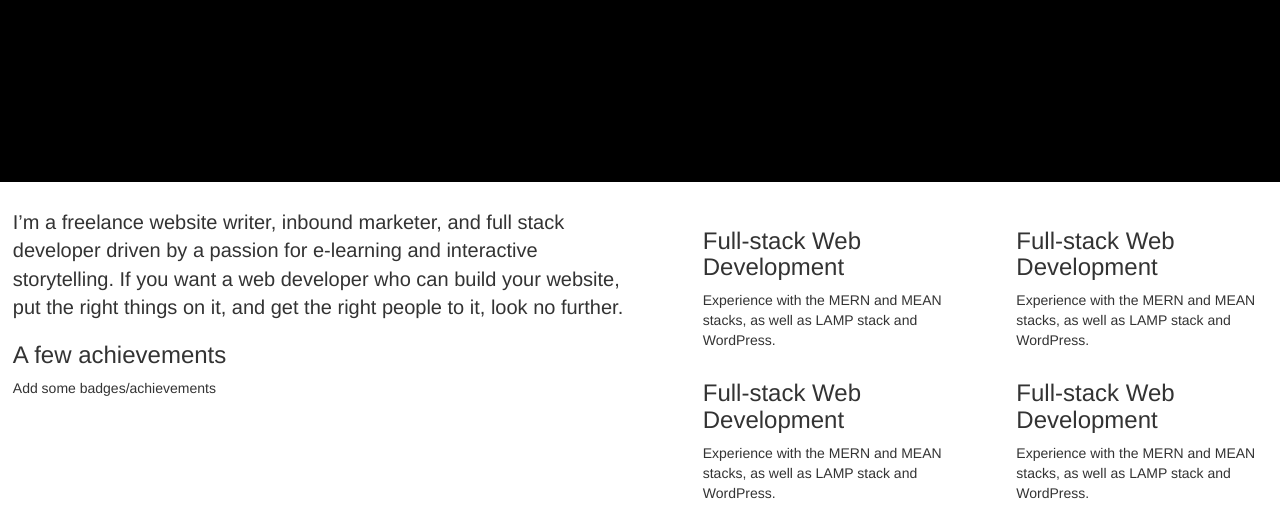
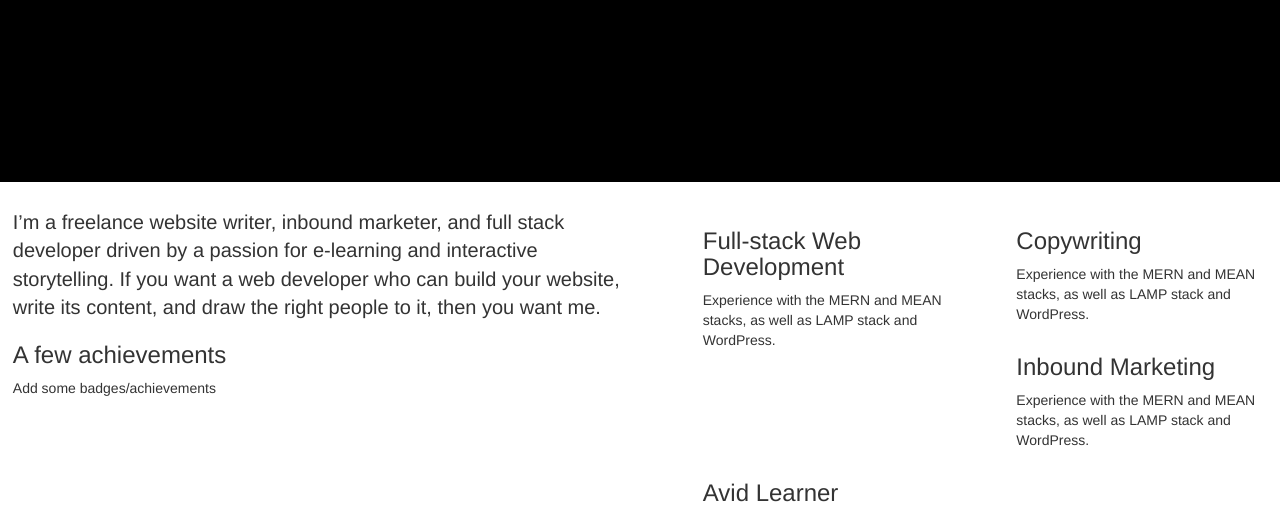
Before and after one commit to Saluki-scribe/my-portfolio, a plain HTML site: page index.html in a window 1280 px wide. Shown: the part 268-782 px from the top of the page. Drawn offline with nearby package versions, Linux system fonts and the light colour scheme.

Commit message:
Updated copy in section 2 div

```diff
--- a/index.html
+++ b/index.html
@@ -26,7 +26,7 @@
     <div id="section-2">
 
         <div class="left-col">
-            <p style="font-size: 20px">I’m a freelance website writer, inbound marketer, and full stack developer driven by a passion for e-learning and interactive storytelling. If you want a web developer who can build your website, put the right things on it, and get the right people to it, look no further.</p>
+            <p style="font-size: 20px">I’m a freelance website writer, inbound marketer, and full stack developer driven by a passion for e-learning and interactive storytelling. If you want a web developer who can build your website, write its content, and draw the right people to it, then you want me.</p>
             <h3>A few achievements</h3>
             <p>Add some badges/achievements</p>
 
@@ -38,15 +38,15 @@
                 <p>Experience with the MERN and MEAN stacks, as well as LAMP stack and WordPress.</p>
             </div>
             <div class="skills">
-                <h3>Full-stack Web Development</h3>
+                <h3>Copywriting</h3>
                 <p>Experience with the MERN and MEAN stacks, as well as LAMP stack and WordPress.</p>
             </div>
             <div class="skills">
-                <h3>Full-stack Web Development</h3>
+                <h3>Inbound Marketing</h3>
                 <p>Experience with the MERN and MEAN stacks, as well as LAMP stack and WordPress.</p>
             </div>
             <div class="skills">
-                <h3>Full-stack Web Development</h3>
+                <h3>Avid Learner</h3>
                 <p>Experience with the MERN and MEAN stacks, as well as LAMP stack and WordPress.</p>
             </div>
         </div>
```
